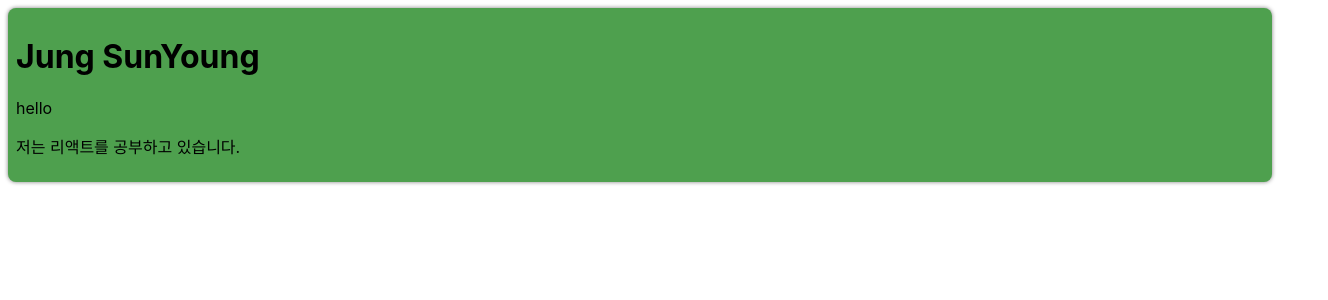
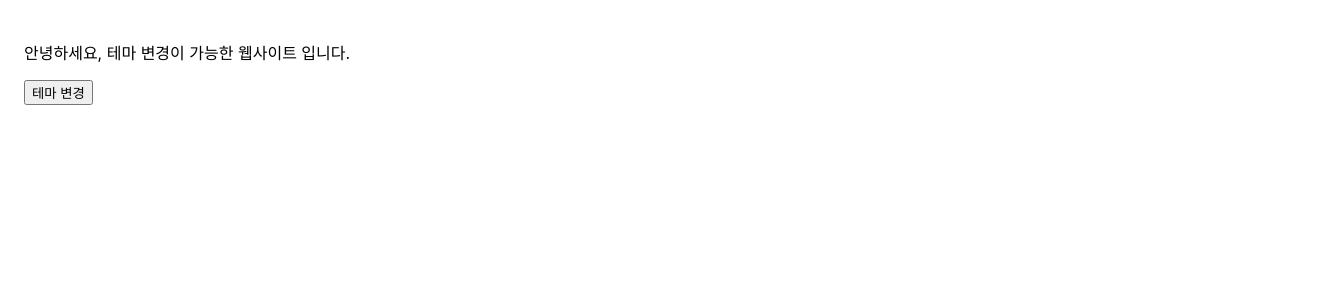
Before and after one commit to ssundventure/react-study, a React (Create React App) app: page / in a window 1280 px wide. Shown: the top 300 px of the page, 1328 px wide, since content can reach past the window. Built offline with nearby package versions, Linux system fonts and the light colour scheme.

Commit message:
context를 사용하여 테마 변경 기능 만들기

```diff
--- a/package.json
+++ b/package.json
@@ -9,6 +9,7 @@
     "react": "^18.3.1",
     "react-dom": "^18.3.1",
     "react-scripts": "5.0.1",
+    "styled-components": "^6.1.13",
     "web-vitals": "^2.1.4"
   },
   "scripts": {
--- /dev/null
+++ b/src/chapter_14/DarkOrLight.jsx
@@ -0,0 +1,23 @@
+import { useState, useCallback } from "react";
+import ThemeContext from "./ThemeContext";
+import MainContent from "./MainContent";
+
+function DarkOrLight(props) {
+    const [theme, setTheme] = useState("light");
+
+    const toggleTheme = useCallback(() => {
+        if (theme == "light") {
+            setTheme("dark");
+        } else if (theme == "dark") {
+            setTheme("light");
+        }
+    }, [theme]);
+
+    return (
+        <ThemeContext.Provider value={{ theme, toggleTheme }}>
+            <MainContent />
+        </ThemeContext.Provider>
+    );
+}
+
+export default DarkOrLight;
--- /dev/null
+++ b/src/chapter_14/MainContent.jsx
@@ -0,0 +1,23 @@
+import { useContext } from "react";
+import ThemeContext from "./ThemeContext";
+
+function MainContent(props) {
+    const { theme, toggleTheme } = useContext(ThemeContext);
+
+    return (
+        <div
+            style={{
+                width: "100vw",
+                height: "100vh",
+                padding: "1.5rem",
+                backgroundColor: theme == "light" ? "white" : "black",
+                color: theme == "light" ? "black" : "white",
+            }}
+        >
+            <p>안녕하세요, 테마 변경이 가능한 웹사이트 입니다.</p>
+            <button onClick={toggleTheme}>테마 변경</button>
+        </div>
+    );
+}
+
+export default MainContent;
--- /dev/null
+++ b/src/chapter_14/ThemeContext.jsx
@@ -0,0 +1,6 @@
+import React from "react";
+
+const ThemeContext = React.createContext();
+ThemeContext.displayName = "ThemeContext";
+
+export default ThemeContext;
--- a/src/index.js
+++ b/src/index.js
@@ -14,6 +14,7 @@
 import SignUp from './chapter_11/SignUp';
 import Calculator from './chapter_12/Calculator';
 import ProfileCard from './chapter_13/ProfileCard';
+import DarkOrLight from './chapter_14/DarkOrLight';
 
 //React applicaition이 렌더링될 위치를 정한다.
 const root = ReactDOM.createRoot(document.getElementById('root'));
@@ -21,7 +22,7 @@
 //이 렌더링하는 컴포넌트가 애플리케이션의 시작점이된다.
 root.render(
   <React.StrictMode>
-    <ProfileCard />
+    <DarkOrLight />
   </React.StrictMode>
 );
 
```
Also changed, not shown: 1 other file (tests, documents, lock files or other folders).
